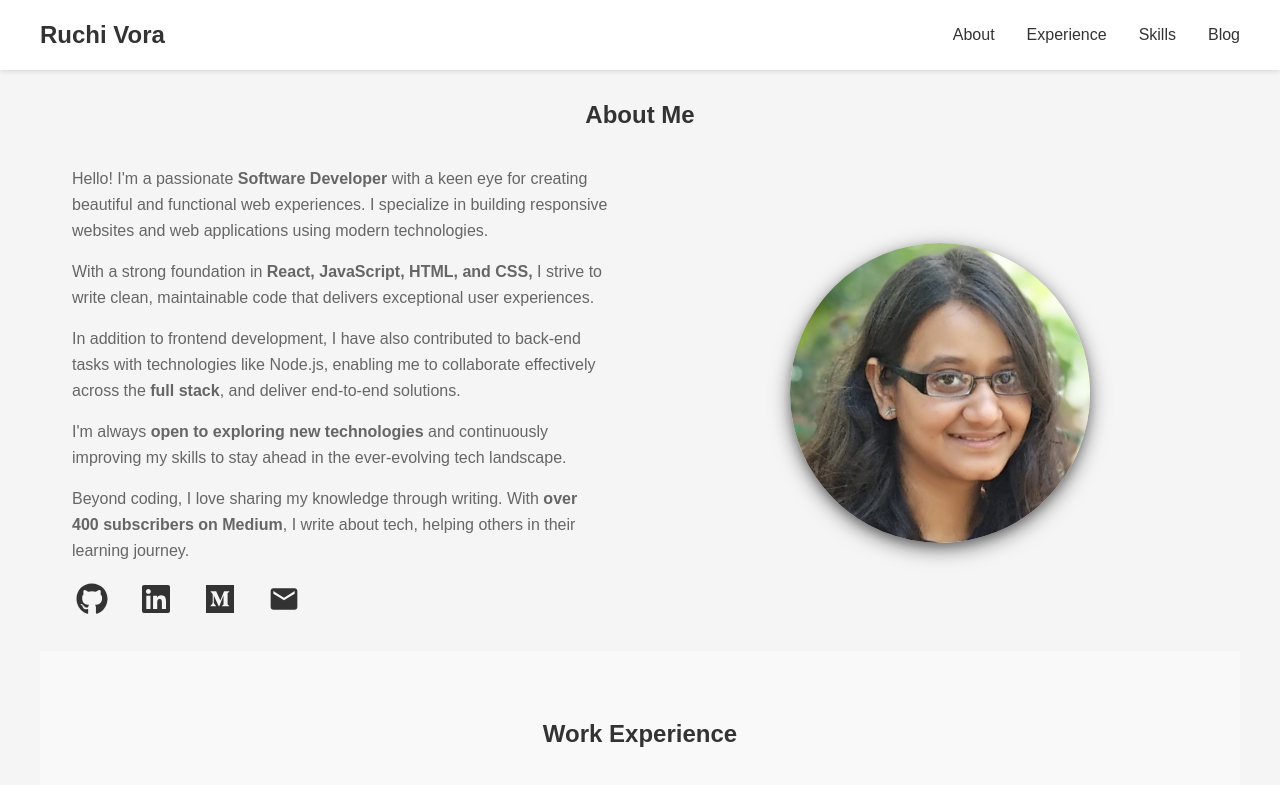
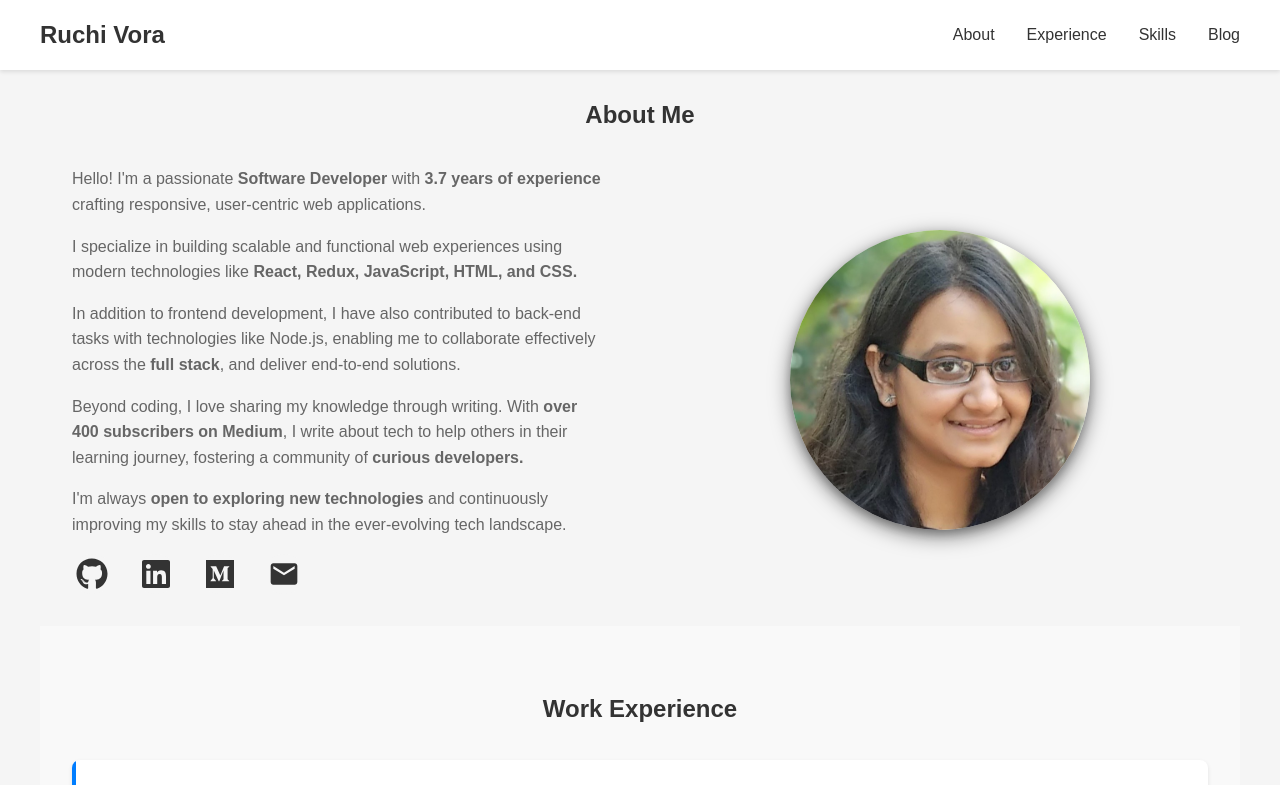
Before and after one commit to ruchivora/ruchi-vora-portfolio, a React (Vite) app: page / in a window 1280 px wide. Shown: the top 785 px of the page. Built offline with nearby package versions, Linux system fonts and the light colour scheme; the HTML template or start-up script is replaced by a standard one.

Commit message:
update about section

```diff
--- a/src/components/About/About.jsx
+++ b/src/components/About/About.jsx
@@ -8,11 +8,11 @@ export function About() {
       <h2>About Me</h2>
       <div className={styles.aboutContent}>
         <div className={styles.aboutText}>
-          <p>Hello! I'm a passionate <strong>Software Developer</strong> with a keen eye for creating beautiful and functional web experiences. I specialize in building responsive websites and web applications using modern technologies.</p>
-          <p>With a strong foundation in <strong>React, JavaScript, HTML, and CSS,</strong> I strive to write clean, maintainable code that delivers exceptional user experiences. </p>
+          <p>Hello! I'm a passionate <strong>Software Developer</strong> with <strong>3.7 years of experience</strong> crafting responsive, user-centric web applications.</p>
+          <p>I specialize in building scalable and functional web experiences using modern technologies like <strong>React, Redux, JavaScript, HTML, and CSS.</strong> </p>
           <p>In addition to frontend development, I have also contributed to back-end tasks with technologies like Node.js, enabling me to collaborate effectively across the <strong>full stack</strong>, and deliver end-to-end solutions.</p>
+          <p>Beyond coding, I love sharing my knowledge through writing. With  <strong>over 400 subscribers on Medium</strong>, I write about tech to help others in their learning journey, fostering a community of <strong>curious developers.</strong></p>
           <p>I'm always <strong>open to exploring new technologies</strong> and continuously improving my skills to stay ahead in the ever-evolving tech landscape.</p>
-          <p>Beyond coding, I love sharing my knowledge through writing. With  <strong>over 400 subscribers on Medium</strong>, I write about tech, helping others in their learning journey.</p>
           <SocialLinks />
         </div>
         <div className={styles.aboutImage}>
```
